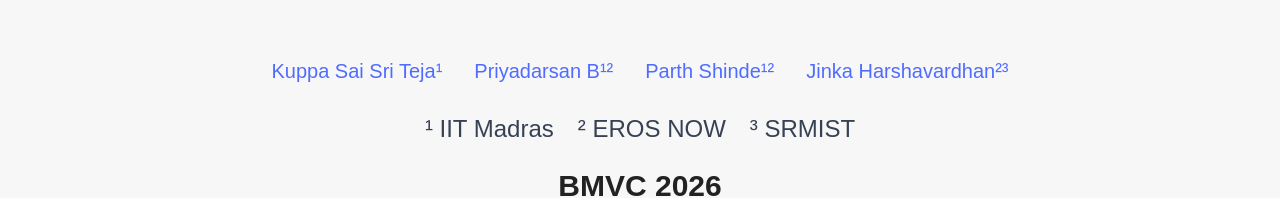
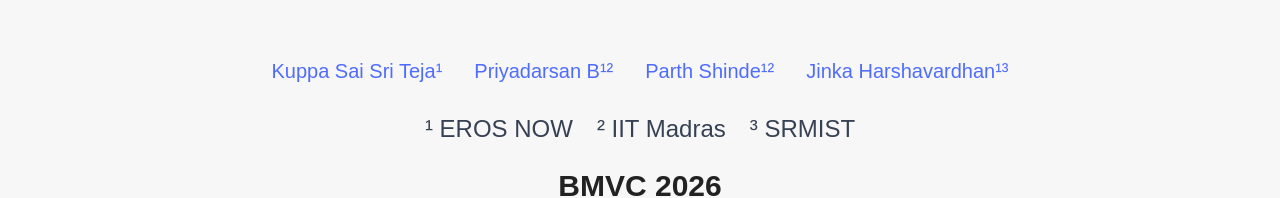
Before and after one commit to harshavardhaneros/visual_dashboard, a React (Vite) app: page / in a window 1280 px wide. Shown: the part 333-531 px from the top of the page. Built offline with nearby package versions, Linux system fonts and the light colour scheme; a web font is replaced by a local one.

Commit message:
updated buttons

```diff
--- a/src/ResultsGallery.jsx
+++ b/src/ResultsGallery.jsx
@@ -183,7 +183,7 @@
                 transition-all
               "
             >
-              Jinka Harshavardhan²³
+              Jinka Harshavardhan¹³
             </a>
 
           </div>
@@ -197,8 +197,8 @@
               mb-5
             "
           >
-            <span className="mr-6">¹ IIT Madras</span>
-            <span className="mr-6">² EROS NOW</span>
+            <span className="mr-6">¹ EROS NOW</span>
+            <span className="mr-6">² IIT Madras</span>
             <span>³ SRMIST</span>
           </div>
 
```
